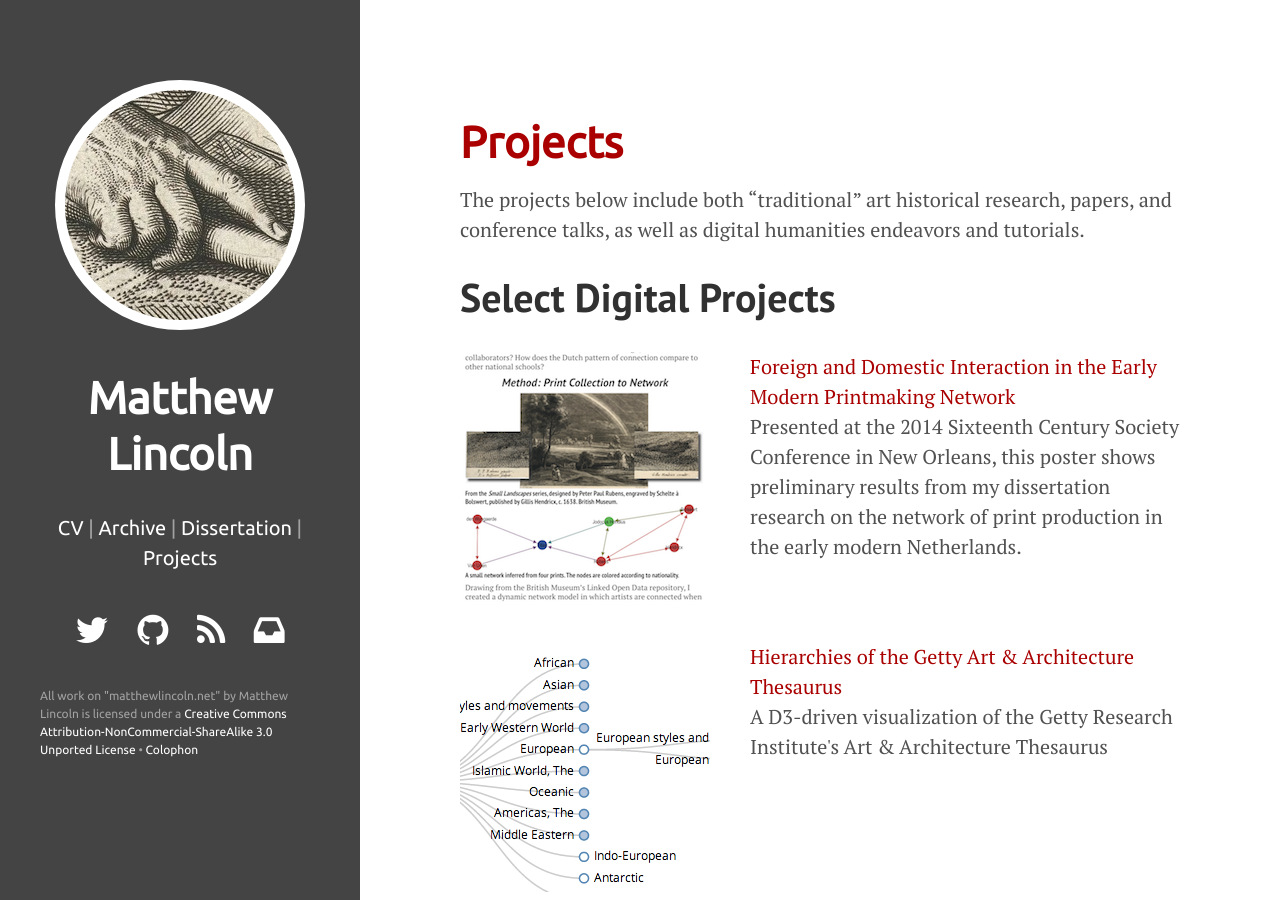
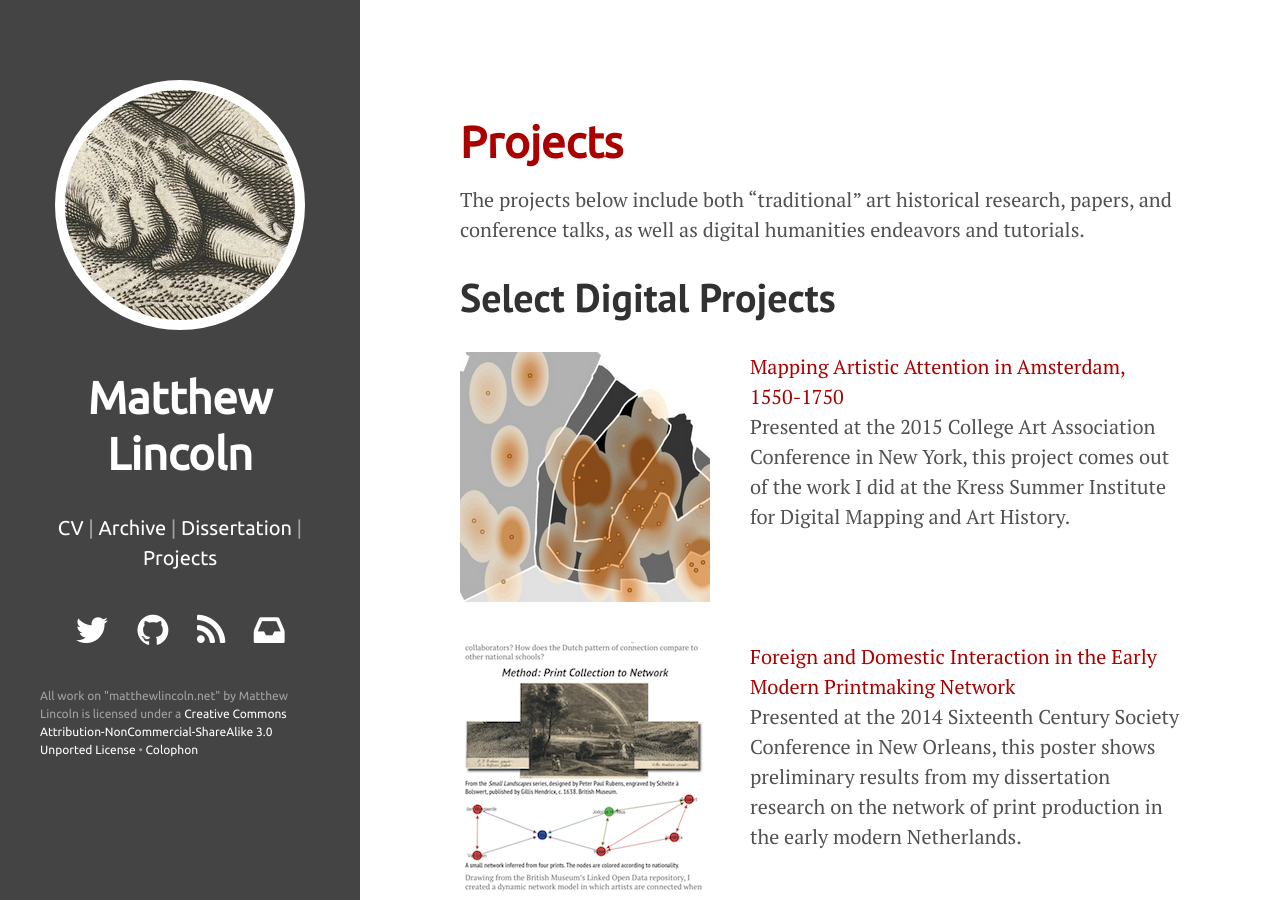
Before and after one commit to mdlincoln/mdlincoln.github.io, a Jekyll site: the page built from projects/index.markdown, in a window 1280 px wide and 900 px high. Built offline with Jekyll 4.4.1, drawn with Linux system fonts in a browser that asks for light colours; nearby versions of some CDN libraries.

Commit message:
Add CAA2015 to projects page

```diff
--- a/_data/projects.yaml
+++ b/_data/projects.yaml
@@ -12,6 +12,10 @@ other:
     snippet: 'A paper examining the intersection of civic pride and memory in paintings by Emanuel de Witte. Versions presented at the 2011 University of Indiana, Bloomington Graduate Art History Symposium, and the 2012 Medieval and Early Modern interdisciplinary conference "Geographies of Desire" at the University of Maryland, College Park.'
     avatar: /assets/images-display/dewitte_avatar.png
 dh:
+  - title: "Mapping Artistic Attention in Amsterdam, 1550-1750"
+    url: /2015/02/15/mapping-artistic-attention-in-amsterdam.html
+    snippet: "Presented at the 2015 College Art Association Conference in New York, this project comes out of the work I did at the Kress Summer Institute for Digital Mapping and Art History."
+    avatar: /assets/images-display/caa2015_avatar.png
   - title: "Foreign and Domestic Interaction in the Early Modern Printmaking Network"
     url: /2014/10/17/foreign-and-domestic-interaction-in-the-early-modern-printmaking-network.html
     snippet: "Presented at the 2014 Sixteenth Century Society Conference in New Orleans, this poster shows preliminary results from my dissertation research on the network of print production in the early modern Netherlands."
```
Also changed, not shown: assets/images-display/caa2015_avatar.png (added).
